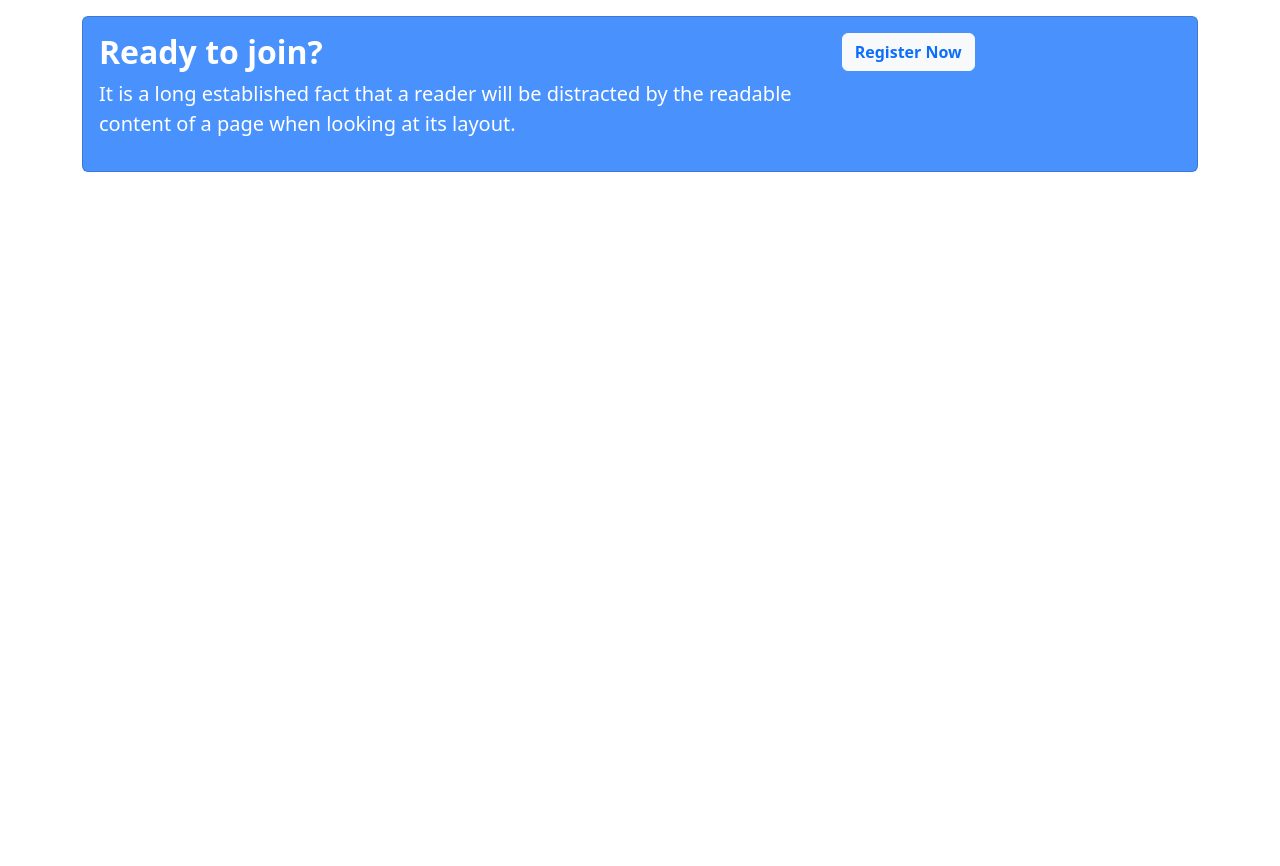
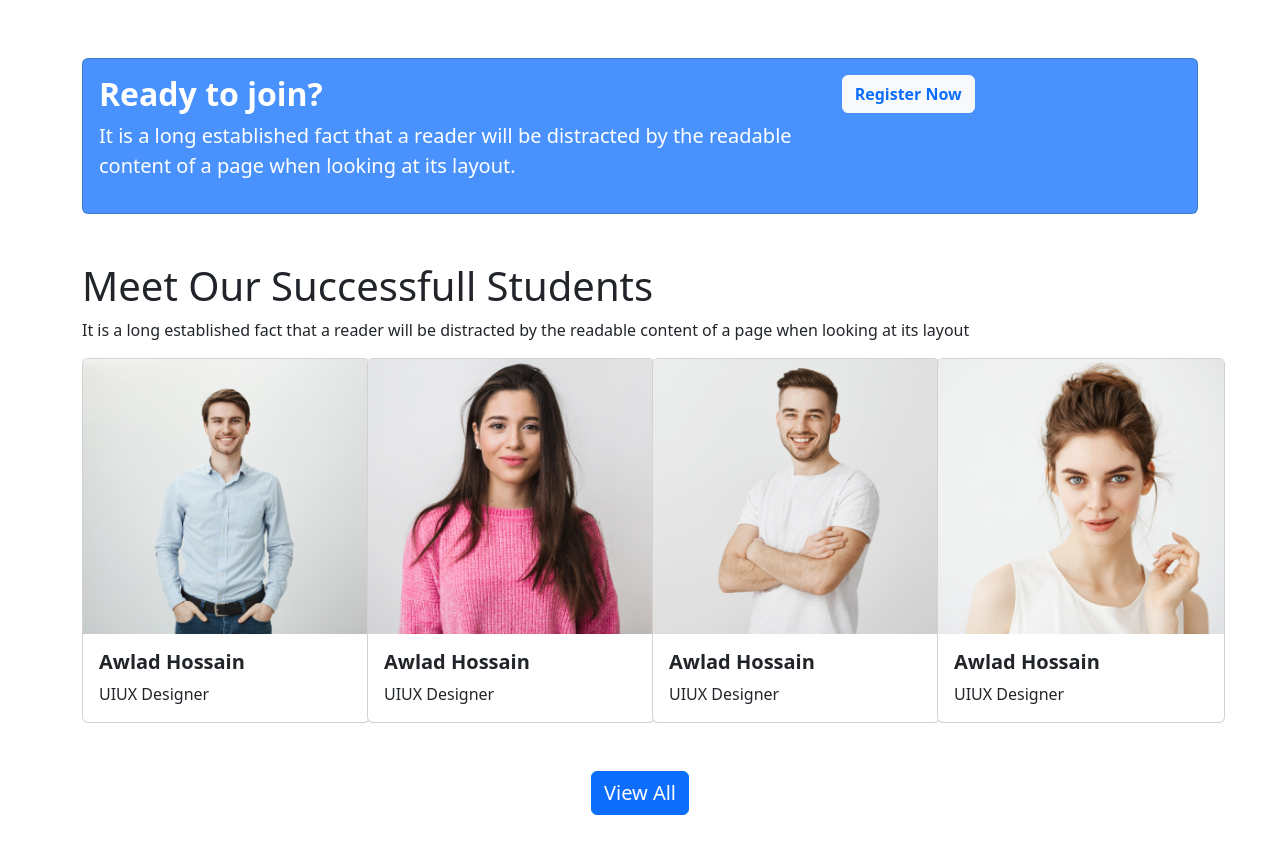
Before and after one commit to RUHANI77/edTech-website, a plain HTML site: page index.html in a window 1280 px wide. Shown: the part 2279-3145 px from the top of the page. Before the commit the page ends 2467 px from the top, so only its background shows below. Drawn offline with nearby package versions, Linux system fonts and the light colour scheme.

Commit message:
Added Students section

```diff
--- a/index.html
+++ b/index.html
@@ -229,7 +229,7 @@
                 </div>
             </div>
             <div class="slider-btn text-center p-5">
-                <button type="button" class="btn btn-primary fs-4">See More Courses</button>
+                <button type="button" class="btn btn-primary fs-5">See More Courses</button>
             </div>
         </section>
         <!-- Explore The elearning Institute -->
@@ -277,7 +277,7 @@
 
         </section>
         <!-- Ready to join or Register Section -->
-        <section class="container">
+        <section class="container my-5">
             <div class="card mb-3 bg-primary bg-opacity-75">
                 <div class="row g-0">
                     <div class="col-sm-12 col-md-12 col-lg-8 text-white">
@@ -332,6 +332,54 @@
                 </div>
             </div>
         </section>
+        <!-- Meet Our Successfull Students -->
+        <section class="container my-5">
+            <h1>Meet Our Successfull Students</h1>
+            <p>It is a long established fact that a reader will be distracted by the
+            readable content of a page when looking at its layout</p>
+            <div class="row row-cols-1 row-cols-md-2 row-cols-lg-4 g-4 h-100">
+                <div class="col">
+                    <div class="card" style="width: 18rem;">
+                        <img class="w-100" src="images/student/student-1.png" class="card-img-top" alt="...">
+                        <div class="card-body">
+                            <h5 class="card-title fw-bold">Awlad Hossain</h5>
+                            <p class="card-text">UIUX Designer</p>
+                        </div>
+                    </div>
+                </div>
+                <div class="col">
+                    <div class="card" style="width: 18rem;">
+                        <img src="images/student/student-2.png" class="card-img-top" alt="...">
+                        <div class="card-body">
+                            <h5 class="card-title fw-bold">Awlad Hossain</h5>
+                            <p class="card-text">UIUX Designer</p>
+                        </div>
+                    </div>
+                </div>
+                <div class="col">
+                    <div class="card" style="width: 18rem;">
+                        <img src="images/student/student-3.png" class="card-img-top" alt="...">
+                        <div class="card-body">
+                            <h5 class="card-title fw-bold">Awlad Hossain</h5>
+                            <p class="card-text">UIUX Designer</p>
+                        </div>
+                    </div>
+                </div>
+                <div class="col">
+                    <div class="card" style="width: 18rem;">
+                        <img src="images/student/student-4.png" class="card-img-top" alt="...">
+                        <div class="card-body">
+                            <h5 class="card-title fw-bold">Awlad Hossain</h5>
+                            <p class="card-text">UIUX Designer</p>
+                        </div>
+                    </div>
+                </div>
+            </div>
+            <div class="slider-btn text-center p-5">
+                <button type="button" class="btn btn-primary fs-5">View All</button>
+            </div>
+
+        </section>
 
     </main>
     <!-- bootstrap link -->
```
